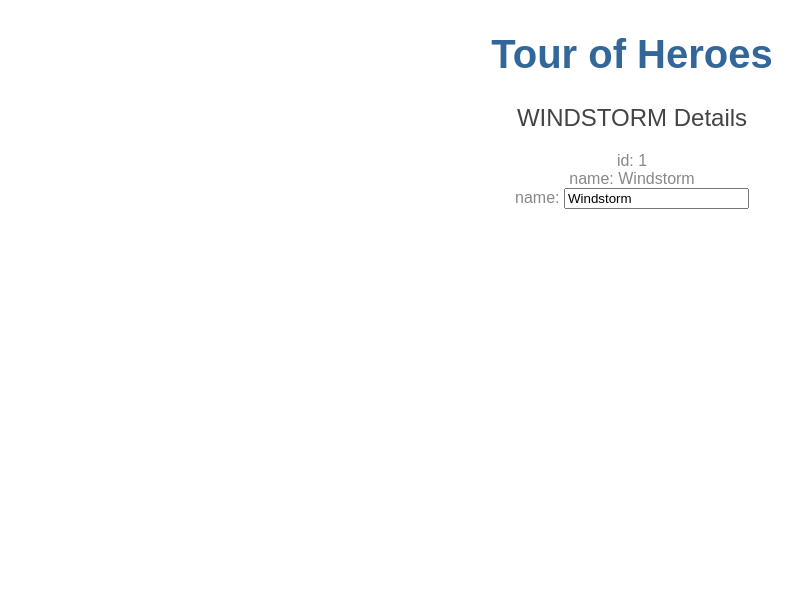
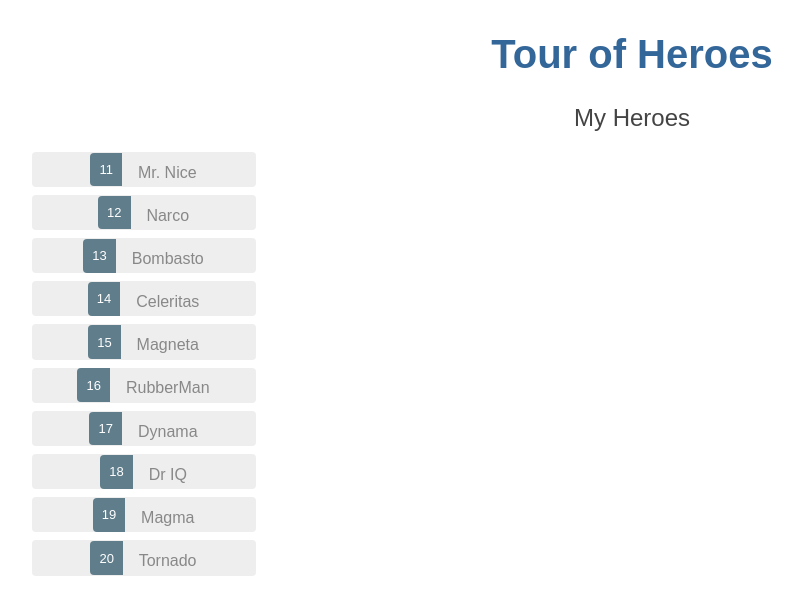
Before and after one commit to artem9/angular-tour-of-heroes, an Angular app: page / in a window 1280 px wide. Shown: the top 614 px of the page, without its empty margins (8-810 px from the left). Built offline with nearby package versions, Linux system fonts and the light colour scheme.

Commit message:
Displaying heroes - added missing files

```diff
--- a/src/app/heroes/heroes.component.css
+++ b/src/app/heroes/heroes.component.css
@@ -0,0 +1,48 @@
+/* HeroesComponent's private CSS styles */
+.selected {
+  background-color: #CFD8DC !important;
+  color: white;
+}
+.heroes {
+  margin: 0 0 2em 0;
+  list-style-type: none;
+  padding: 0;
+  width: 15em;
+}
+.heroes li {
+  cursor: pointer;
+  position: relative;
+  left: 0;
+  background-color: #EEE;
+  margin: .5em;
+  padding: .3em 0;
+  height: 1.6em;
+  border-radius: 4px;
+}
+.heroes li.selected:hover {
+  background-color: #BBD8DC !important;
+  color: white;
+}
+.heroes li:hover {
+  color: #607D8B;
+  background-color: #DDD;
+  left: .1em;
+}
+.heroes .text {
+  position: relative;
+  top: -3px;
+}
+.heroes .badge {
+  display: inline-block;
+  font-size: small;
+  color: white;
+  padding: 0.8em 0.7em 0 0.7em;
+  background-color: #607D8B;
+  line-height: 1em;
+  position: relative;
+  left: -1px;
+  top: -4px;
+  height: 1.8em;
+  margin-right: .8em;
+  border-radius: 4px 0 0 4px;
+}
--- a/src/app/heroes/heroes.component.html
+++ b/src/app/heroes/heroes.component.html
@@ -1,8 +1,18 @@
-<h2>{{ hero.name | uppercase}} Details</h2>
-<div><span>id: </span>{{hero.id}}</div>
-<div><span>name: </span>{{hero.name}}</div>
-<div>
+<h2>My Heroes</h2>
+<ul class="heroes">
+  <li [class.selected]="hero === selectedHero" *ngFor="let hero of heroes" (click)="onSelect(hero)">
+    <span class="badge">{{hero.id}}</span> {{hero.name}}
+  </li>
+</ul>
+
+<div *ngIf="selectedHero">
+  <h2>{{ selectedHero.name | uppercase}} Details</h2>
+  <div>
+    <span>id: </span>{{ selectedHero.id }}
+  </div>
+  <div>
     <label>name:
-      <input [(ngModel)]="hero.name" placeholder="name">
+      <input [(ngModel)]="selectedHero.name" placeholder="name">
     </label>
+  </div>
 </div>
--- a/src/app/heroes/heroes.component.ts
+++ b/src/app/heroes/heroes.component.ts
@@ -1,5 +1,6 @@
 import { Component, OnInit } from '@angular/core';
 import { Hero } from '../hero';
+import { HEROES } from '../mock-heroes';
 
 @Component({
   selector: 'app-heroes',
@@ -8,14 +9,17 @@
 })
 export class HeroesComponent implements OnInit {
 
-  hero: Hero = {
-    id: 1,
-    name: 'Windstorm'
-  };
+  heroes = HEROES;
+
+  selectedHero: Hero;
 
   constructor() { }
 
   ngOnInit() {
   }
 
+  onSelect(hero: Hero): void {
+    this.selectedHero = hero;
+  }
+
 }
```
